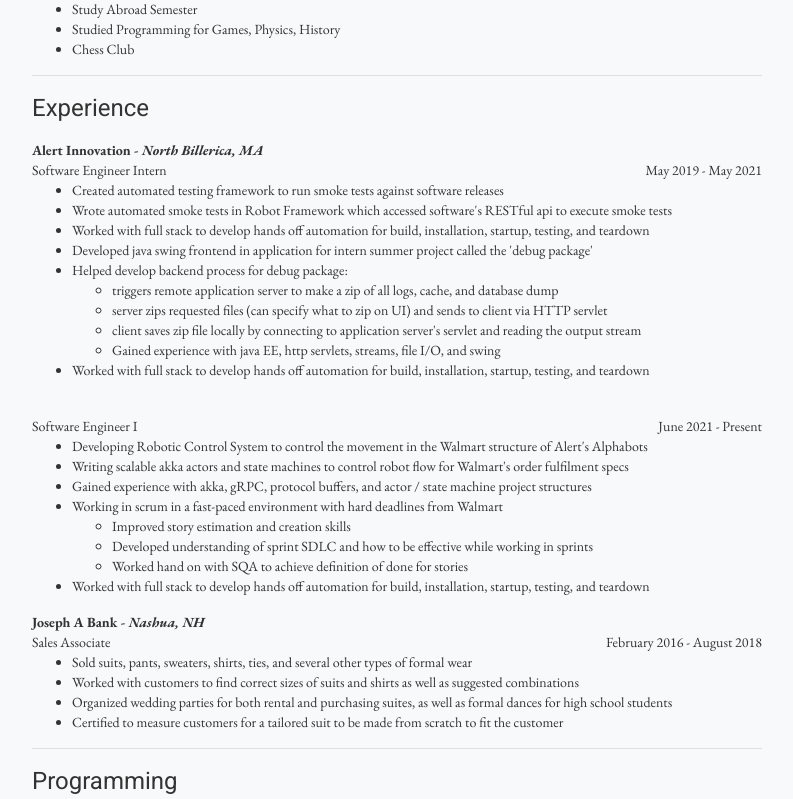
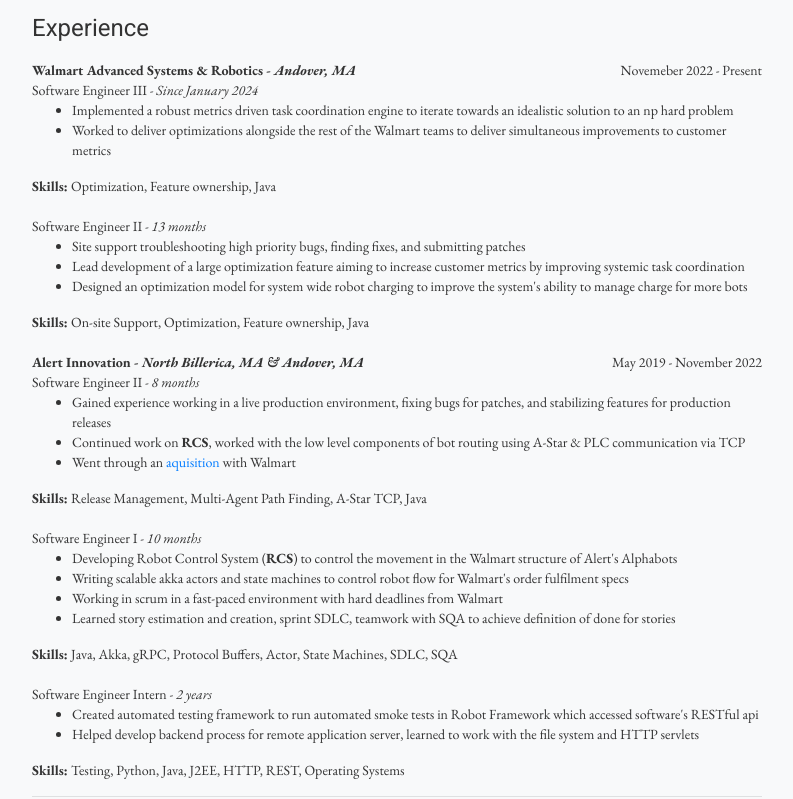
Before and after one commit to littlepazienza/pazienza-tech, an Angular app: page /resume in a window 1280 px wide. Shown: the part 385-1184 px from the top of the page, without its empty margins (243-1036 px from the left). Built offline with nearby package versions, Linux system fonts and the light colour scheme.

Commit message:
Resume updates, 1/15/2024

```diff
--- a/src/app/resume/resume.component.html
+++ b/src/app/resume/resume.component.html
@@ -4,18 +4,14 @@
   </h1>
   <strong>Loyola University Maryland - <i>Baltimore, MD</i></strong><span class="float-right">August 2017 - May 2021</span>
   <ul>
-    <li>Computer Science BS Candidate</li>
-    <li>3.4 GPA</li>
+    <li>Earned Computer Science BS</li>
+    <li>Upsilon Pi Epsilon Computer Science Honors</li>
     <li>Achieved deans list<span class="float-right">Fall 2017, Spring 2018</span></li>
     <li>Started Loyola Esports Club<span class="float-right">Spring 2020</span></li>
-    <li>Upsilon Pi Epsilon Computer Science Honors</li>
   </ul>
-  <br>
   <strong>Newcastle University - <i>Newcastle, UK</i></strong><span class="float-right">September 2019 - December 2019</span>
   <ul>
-    <li>Study Abroad Semester</li>
     <li>Studied Programming for Games, Physics, History</li>
-    <li>Chess Club</li>
   </ul>
   <p></p>
 </div>
@@ -24,44 +20,42 @@
   <h1>
     Experience
   </h1>
-  <strong>Alert Innovation - <i>North Billerica, MA</i></strong> <br>
-  Software Engineer Intern<span class="float-right">May 2019 - May 2021</span>
+  <strong>Walmart Advanced Systems & Robotics - <i>Andover, MA</i></strong> <span class="float-right">Novemeber 2022 - Present</span><br>
+  Software Engineer III <i>- Since January 2024</i><br>
   <ul>
-    <li>Created automated testing framework to run smoke tests against software releases</li>
-    <li>Wrote automated smoke tests in Robot Framework which accessed software's RESTful api to execute smoke tests</li>
-    <li>Worked with full stack to develop hands off automation for build, installation, startup, testing, and teardown</li>
-    <li>Developed java swing frontend in application for intern summer project called the 'debug package' </li>
-    <li>Helped develop backend process for debug package:
-      <ul>
-        <li>triggers remote application server to make a zip of all logs, cache, and database dump</li>
-        <li>server zips requested files (can specify what to zip on UI) and sends to client via HTTP servlet</li>
-        <li>client saves zip file locally by connecting to application server's servlet and reading the output stream</li>
-        <li>Gained experience with java EE, http servlets, streams, file I/O, and swing</li>
-      </ul></li>
-    <li>Worked with full stack to develop hands off automation for build, installation, startup, testing, and teardown</li>
+    <li>Implemented a robust metrics driven task coordination engine to iterate towards an idealistic solution to an np hard problem</li>
+    <li>Worked to deliver optimizations alongside the rest of the Walmart teams to deliver simultaneous improvements to customer metrics</li>
   </ul>
-  <br>
-  Software Engineer I<span class="float-right">June 2021 - Present</span>
+  <strong>Skills: </strong> Optimization, Feature ownership, Java<br><br>
+  Software Engineer II <i>- 13 months</i><br>
   <ul>
-    <li>Developing Robotic Control System to control the movement in the Walmart structure of Alert's Alphabots</li>
+    <li>Site support troubleshooting high priority bugs, finding fixes, and submitting patches</li>
+    <li>Lead development of a large optimization feature aiming to increase customer metrics by improving systemic task coordination</li>
+    <li>Designed an optimization model for system wide robot charging to improve the system's ability to manage charge for more bots</li>
+  </ul>
+  <strong>Skills: </strong> On-site Support, Optimization, Feature ownership, Java<br><br>
+  <strong>Alert Innovation - <i>North Billerica, MA & Andover, MA</i></strong> <span class="float-right">May 2019 - November 2022</span><br>
+  Software Engineer II <i>- 8 months</i><br>
+  <ul>
+    <li>Gained experience working in a live production environment, fixing bugs for patches, and stabilizing features for production releases</li>
+    <li>Continued work on <strong>RCS</strong>, worked with the low level components of bot routing using A-Star & PLC communication via TCP</li>
+    <li>Went through an <a href="https://www.businesswire.com/news/home/20221006005563/en/Alert-Innovation-Signs-Definitive-Agreement-to-Be-Acquired-by-Walmart">aquisition</a> with Walmart</li>
+  </ul>
+  <strong>Skills: </strong> Release Management, Multi-Agent Path Finding, A-Star TCP, Java<br><br>
+  Software Engineer I <i>- 10 months</i><br>
+  <ul>
+    <li>Developing Robot Control System (<strong>RCS</strong>) to control the movement in the Walmart structure of Alert's Alphabots</li>
     <li>Writing scalable akka actors and state machines to control robot flow for Walmart's order fulfilment specs</li>
-    <li>Gained experience with akka, gRPC, protocol buffers, and actor / state machine project structures</li>
     <li>Working in scrum in a fast-paced environment with hard deadlines from Walmart</li>
-      <ul>
-        <li>Improved story estimation and creation skills</li>
-        <li>Developed understanding of sprint SDLC and how to be effective while working in sprints</li>
-        <li>Worked hand on with SQA to achieve definition of done for stories</li>
-      </ul>
-    <li>Worked with full stack to develop hands off automation for build, installation, startup, testing, and teardown</li>
+    <li>Learned story estimation and creation, sprint SDLC, teamwork with SQA to achieve definition of done for stories</li>
   </ul>
-  <strong>Joseph A Bank - <i>Nashua, NH</i></strong><br>
-  Sales Associate<span class="float-right">February 2016 - August 2018</span>
+  <strong>Skills: </strong> Java, Akka, gRPC, Protocol Buffers, Actor, State Machines, SDLC, SQA<br><br>
+  Software Engineer Intern <i>- 2 years</i><br>
   <ul>
-    <li>Sold suits, pants, sweaters, shirts, ties, and several other types of formal wear</li>
-    <li>Worked with customers to find correct sizes of suits and shirts as well as suggested combinations</li>
-    <li>Organized wedding parties for both rental and purchasing suites, as well as formal dances for high school students</li>
-    <li>Certified to measure customers for a tailored suit to be made from scratch to fit the customer</li>
+    <li>Created automated testing framework to run automated smoke tests in Robot Framework which accessed software's RESTful api</li>
+    <li>Helped develop backend process for remote application server, learned to work with the file system and HTTP servlets</li>
   </ul>
+  <strong>Skills: </strong> Testing, Python, Java, J2EE, HTTP, REST, Operating Systems
 </div>
 <hr>
 <div id="programming">
```
